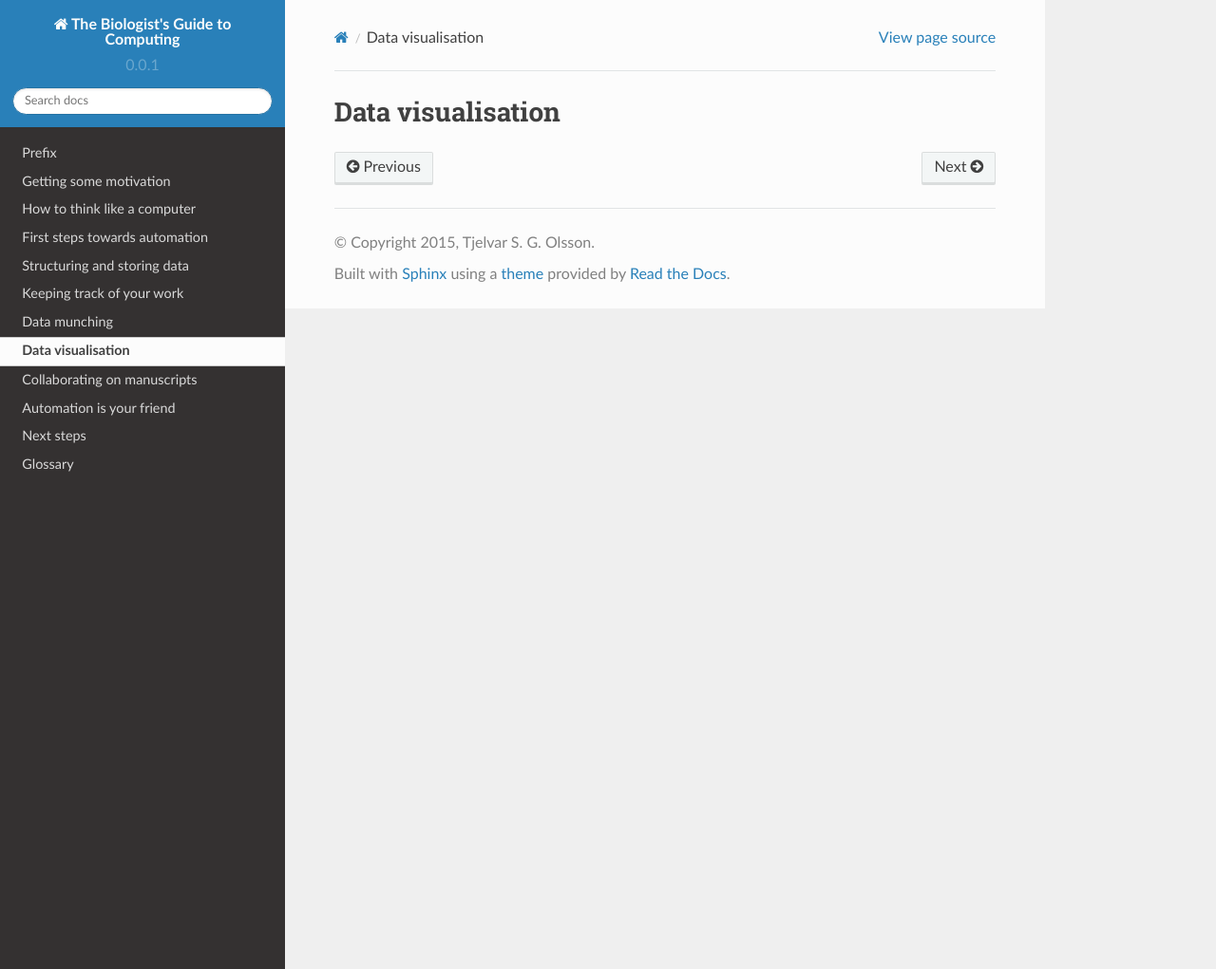
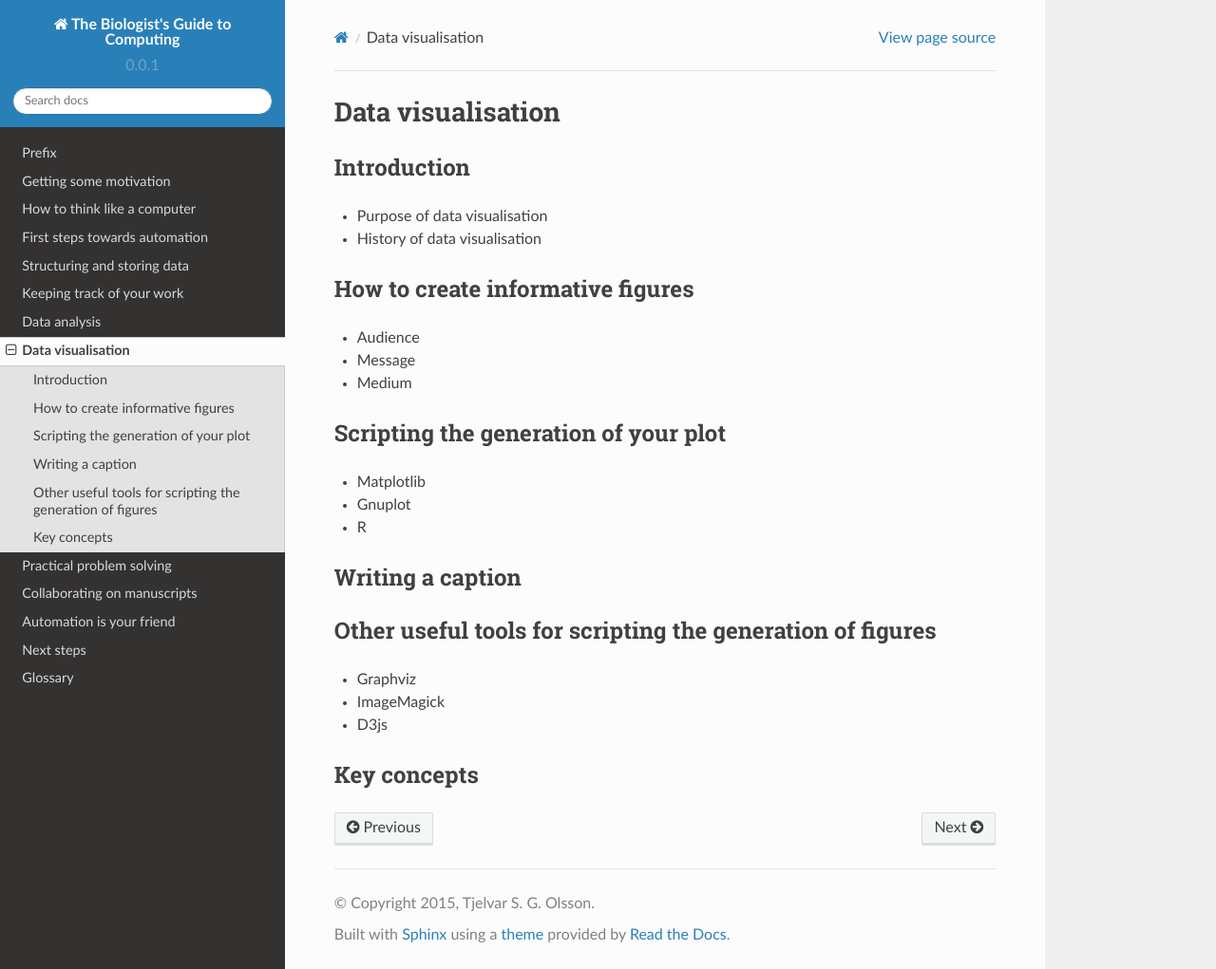
Before and after one commit to tjelvar-olsson/biologists-guide-to-computing, a Sphinx documentation site: the page built from source/data-visualisation.rst, in a window 1280 px wide and 1021 px high. Shown: the whole window at 95% size. Built offline with Sphinx 7.4.7 and the Read the Docs theme 2.0.0, drawn with Linux system fonts in a browser that asks for light colours.

Commit message:
Restructured content outline.

```diff
--- /dev/null
+++ b/source/data-analysis.rst
@@ -0,0 +1,51 @@
+Data analysis
+=============
+
+Introduction
+------------
+
+- Streptomyces
+- GC count
+- Python
+
+
+Using Python in interactive mode
+--------------------------------
+
+
+Variables
+---------
+
+- Why use variables
+- When to use variables
+- How to name variables
+
+
+Determining the GC count of a sequence
+--------------------------------------
+
+
+Creating reusable functions
+---------------------------
+
+- Why one should use functions
+- When one should use functions
+- How to split logic into separate functions (a function should only do one thing),
+  i.e. one function for reading in a sequence and one function for determining the GC
+  count of a sequence
+
+Loops
+-----
+
+- Sliding window analysis of GC content
+
+
+Reading and writing files
+-------------------------
+
+- Reading in the streptomyces sequence
+- Writing out the sliding window analysis
+
+
+Key concepts
+------------
--- a/source/data-visualisation.rst
+++ b/source/data-visualisation.rst
@@ -1,2 +1,40 @@
 Data visualisation
 ==================
+
+Introduction
+------------
+
+- Purpose of data visualisation
+- History of data visualisation
+
+
+How to create informative figures
+---------------------------------
+
+- Audience
+- Message
+- Medium
+
+
+Scripting the generation of your plot
+-------------------------------------
+
+- Matplotlib
+- Gnuplot
+- R
+
+
+Writing a caption
+-----------------
+
+
+Other useful tools for scripting the generation of figures
+----------------------------------------------------------
+
+- Graphviz
+- ImageMagick
+- D3js
+
+
+Key concepts
+------------
--- a/source/index.rst
+++ b/source/index.rst
@@ -10,8 +10,9 @@ The Biologist's Guide to Computing
    first-steps-towards-automation
    structuring-and-storing-data
    keeping-track-of-your-work
-   data-munching
+   data-analysis
    data-visualisation
+   practical-problem-solving
    collaborating-on-manuscripts
    automation-is-your-friend
    next-steps
--- a/source/data-munching.rst
+++ b/source/practical-problem-solving.rst
@@ -1,5 +1,5 @@
-Data munching
-=============
+Practical problem solving
+=========================
 
 
 Introduction
```
